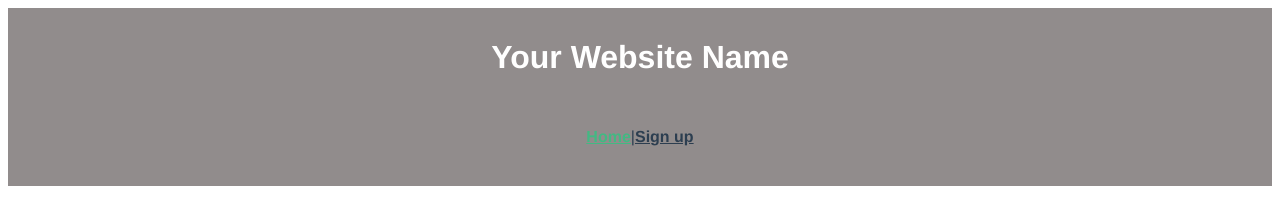
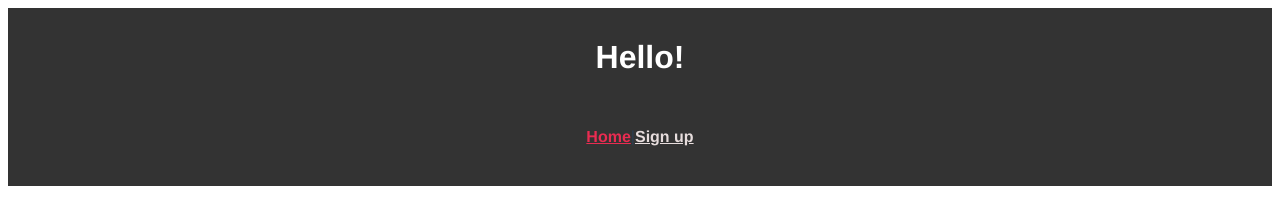
Before and after one commit to KarinRosen/wad-hw4, a Vue app in the folder hw3/: page /#/ in a window 1280 px wide. Shown: the top 206 px of the page. Built offline with nearby package versions, Linux system fonts and the light colour scheme.

Commit message:
edited headercomponent

```diff
--- a/hw3/src/App.vue
+++ b/hw3/src/App.vue
@@ -32,10 +32,8 @@ nav {
 
 nav a {
   font-weight: bold;
-  color: #2c3e50;
+  color: #e7dddd;
 }
 
-nav a.router-link-exact-active {
-  color: #42b983;
-}
+
 </style>
--- a/hw3/src/components/Header.vue
+++ b/hw3/src/components/Header.vue
@@ -1,9 +1,9 @@
 <template>
     <header>
-        <h1>Your Website Name</h1>
+        <h1>Hello!</h1>
       <nav>
-        <router-link to="/">Home</router-link> |
-        <router-link to="/about">Sign up</router-link>
+        <router-link to="/" class="nav-link" :class="{ 'router-link-active': $route.path === '/' }">Home</router-link> |
+        <router-link to="/about" class="nav-link" :class="{ 'router-link-active': $route.path === '/about' }">Sign up</router-link>
       </nav>
     </header>
   </template>
@@ -11,7 +11,7 @@
 
 <style>
 header {
-  background-color: #918c8c;
+  background-color: #333;
   padding: 10px;
   text-align: center;
 }
@@ -35,4 +35,9 @@ router-link {
 router-link:hover {
   text-decoration: none;
 }
+.router-link-active {
+  color: #e92c51;
+}
+
+
 </style>
--- a/hw3/src/store/index.js
+++ b/hw3/src/store/index.js
@@ -4,7 +4,6 @@ export default createStore({
   strict: true,
   state: {
     //postlist
-
     posts: [
       { id: 1, userId: 1, profilePic: "https://static-00.iconduck.com/assets.00/profile-circle-icon-512x512-zxne30hp.png", id: 1, body: "Lorem ipsum dolor sit amet, consectetur adipiscing elit. Vivamus euismod nec neque non feugiat. Cras suscipit turpis sit amet lacus malesuada, in congue tortor hendrerit.", createTime: "2023-11-02T10:00:00", img: "https://i.insider.com/5d49f60636e03c268c7494d2?width=938&format=jpeg" },
       { id: 2, userId: 1, profilePic: "https://static-00.iconduck.com/assets.00/profile-circle-icon-512x512-zxne30hp.png", id: 2, body: "Pellentesque et tristique libero. Nulla facilisi. Integer id elit id massa fringilla gravida a quis turpis.", createTime: "2023-11-02T11:15:00", img: "https://upload.wikimedia.org/wikipedia/commons/d/de/Nokota_Horses_cropped.jpg" },
--- a/hw3/src/views/HomeView.vue
+++ b/hw3/src/views/HomeView.vue
@@ -1,6 +1,7 @@
 <template>
   <div class="home">
 
+    <!-- Iterate over the posts and render post component -->
     <Post v-for="post in posts" :key="post.id" :post="post" />
 
   </div>
@@ -16,6 +17,7 @@ export default {
     {Post},
 
   computed: {
+     // Computed property that retrieves the posts from the Vuex store
     posts() {
       // Assuming you have a posts data property in your component
       return this.$store.getters.posts;
```
